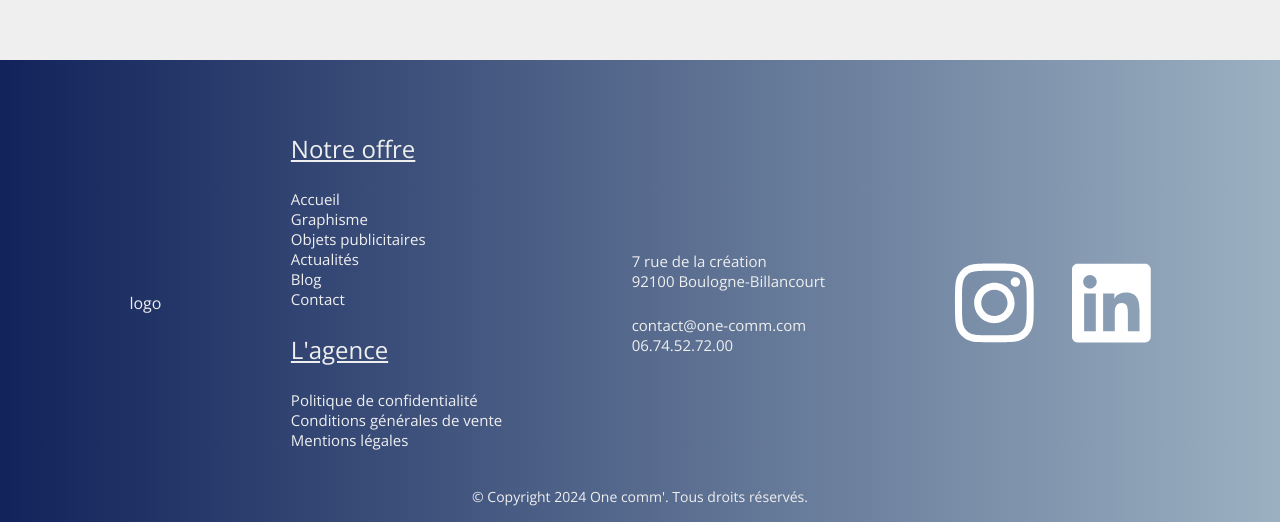
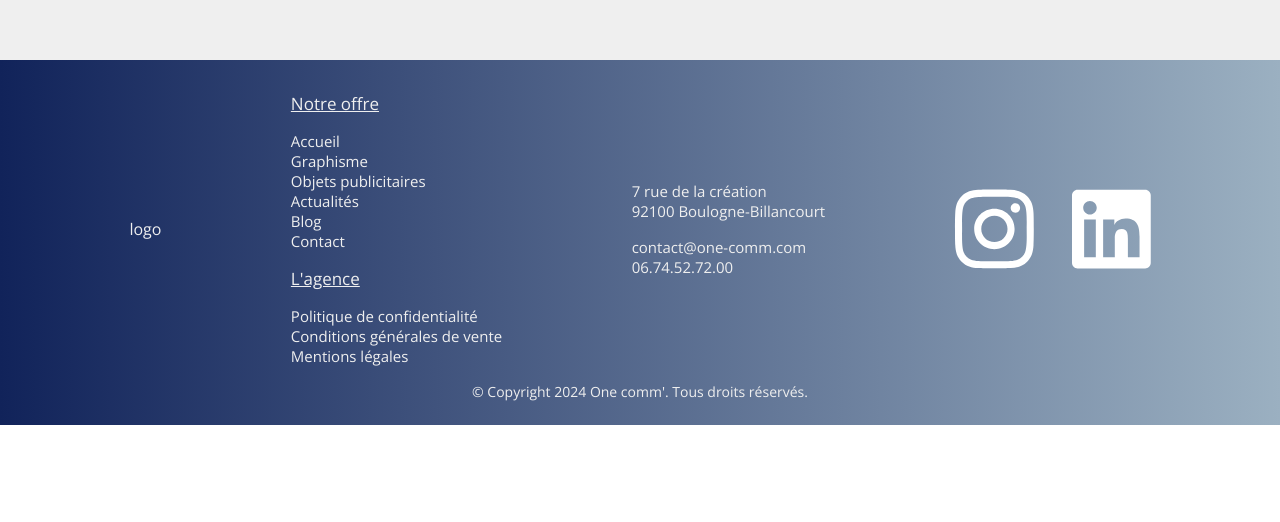
Before and after one commit to Scharlyopitz/One-comm, a React (Vite) app: page /contact in a window 1280 px wide. Shown: the part 2098-2620 px from the top of the page. After the commit the page ends 2523 px from the top, so only its background shows below. Built offline with nearby package versions, Linux system fonts and the light colour scheme.

Commit message:
Changement style footer

```diff
--- a/src/components/Footer/Footer.jsx
+++ b/src/components/Footer/Footer.jsx
@@ -5,10 +5,17 @@ import { faInstagram, faLinkedin } from "@fortawesome/free-brands-svg-icons";
 export default function Footer({ adress, commune, mail, tel }) {
   return (
     <footer>
-      <LogoSection />
-      <Links />
-      <ContactSection adress={adress} commune={commune} mail={mail} tel={tel} />
-      <SocialSection />
+      <div className="mainInfo">
+        <LogoSection />
+        <Links />
+        <ContactSection
+          adress={adress}
+          commune={commune}
+          mail={mail}
+          tel={tel}
+        />
+        <SocialSection />
+      </div>
       <Copyright />
     </footer>
   );
--- a/src/sass/footer/_footer.scss
+++ b/src/sass/footer/_footer.scss
@@ -1,10 +1,7 @@
 footer {
   position: relative;
   font-family: "Open Sans";
-  display: flex;
-  justify-content: space-evenly;
-  align-items: center;
-  padding: 9vh 0 calc(9vh - 3vh);
+  padding: 4vh 0 calc(4vh - 3vh);
 
   .link a,
   .contactContainer .contacts {
@@ -12,13 +9,22 @@ footer {
     font-weight: 100;
   }
 
+  .mainInfo {
+    display: flex;
+    align-items: center;
+    justify-content: space-evenly;
+
     //   LINKS SECTION
     .linksContainer {
+      display: flex;
+      flex-direction: column;
+      gap: 2vh;
       .link {
         h2 {
-        margin-bottom: 3vh;
+          margin-bottom: 2vh;
           text-decoration: underline;
           font-weight: 400;
+          font-size: 17px;
         }
 
         a {
@@ -26,10 +32,6 @@ footer {
           flex-direction: column;
           line-height: 2.5vh;
           width: fit-content;
-
-        &:last-child {
-          margin-bottom: 3vh;
-        }
 
           &:hover {
             text-decoration: underline;
@@ -40,13 +42,10 @@ footer {
 
     //   CONTACT SECTION
     .contactContainer {
-    display: flex;
-    gap: 20px;
-
       .contacts {
         display: flex;
         flex-direction: column;
-      gap: 3vh;
+        gap: 2vh;
       }
     }
 
@@ -62,14 +61,12 @@ footer {
         }
       }
     }
+  }
 
   //   COPYRIGHT
   .copyright {
-    position: absolute;
-    bottom: 2vh;
-    left: 50%;
-    transform: translateX(-50%);
-
+    margin: 2vh 0;
+    text-align: center;
     p {
       font-size: 14px;
     }
--- a/src/style/style.css
+++ b/src/style/style.css
@@ -103,56 +103,55 @@ li {
 footer {
   position: relative;
   font-family: "Open Sans";
-  display: flex;
-  justify-content: space-evenly;
-  align-items: center;
-  padding: 9vh 0 6vh;
+  padding: 4vh 0 1vh;
 }
 footer .link a,
 footer .contactContainer .contacts {
   font-size: 15px;
   font-weight: 100;
 }
-footer .linksContainer .link h2 {
-  margin-bottom: 3vh;
+footer .mainInfo {
+  display: flex;
+  align-items: center;
+  justify-content: space-evenly;
+}
+footer .mainInfo .linksContainer {
+  display: flex;
+  flex-direction: column;
+  gap: 2vh;
+}
+footer .mainInfo .linksContainer .link h2 {
+  margin-bottom: 2vh;
   text-decoration: underline;
   font-weight: 400;
+  font-size: 17px;
 }
-footer .linksContainer .link a {
+footer .mainInfo .linksContainer .link a {
   display: flex;
   flex-direction: column;
   line-height: 2.5vh;
   width: -moz-fit-content;
   width: fit-content;
 }
-footer .linksContainer .link a:last-child {
-  margin-bottom: 3vh;
-}
-footer .linksContainer .link a:hover {
+footer .mainInfo .linksContainer .link a:hover {
   text-decoration: underline;
 }
-footer .contactContainer {
-  display: flex;
-  gap: 20px;
-}
-footer .contactContainer .contacts {
+footer .mainInfo .contactContainer .contacts {
   display: flex;
   flex-direction: column;
-  gap: 3vh;
+  gap: 2vh;
 }
-footer .socialsContainer .social {
+footer .mainInfo .socialsContainer .social {
   display: flex;
   align-items: center;
   gap: 3vw;
 }
-footer .socialsContainer .social svg {
+footer .mainInfo .socialsContainer .social svg {
   font-size: 90px;
 }
 footer .copyright {
-  position: absolute;
-  bottom: 2vh;
-  left: 50%;
-  transform: translateX(-50%);
+  margin: 2vh 0;
+  text-align: center;
 }
 footer .copyright p {
   font-size: 14px;
```
Also changed, not shown: 1 other file (tests, documents, lock files or other folders). Lines whose indentation alone changed are shown as unchanged.
